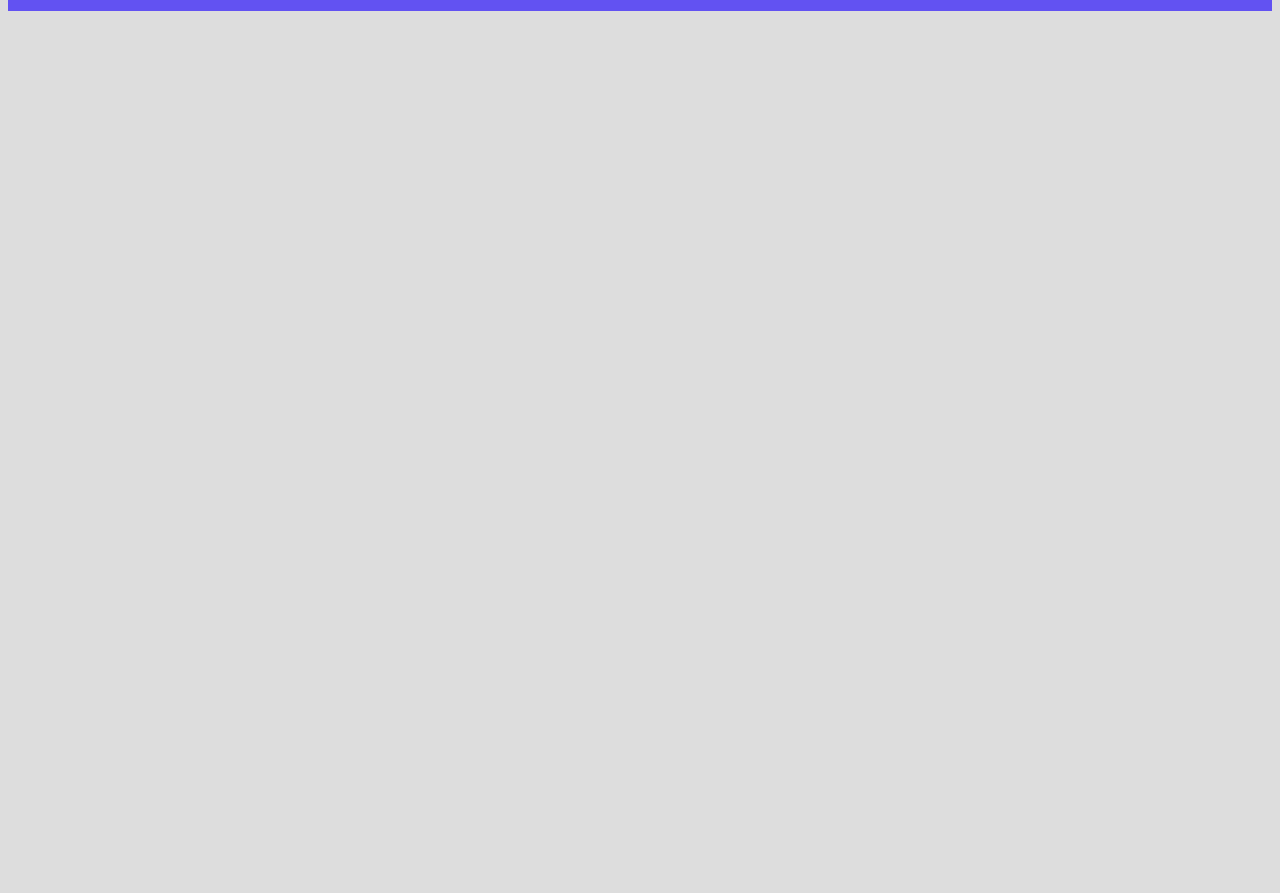
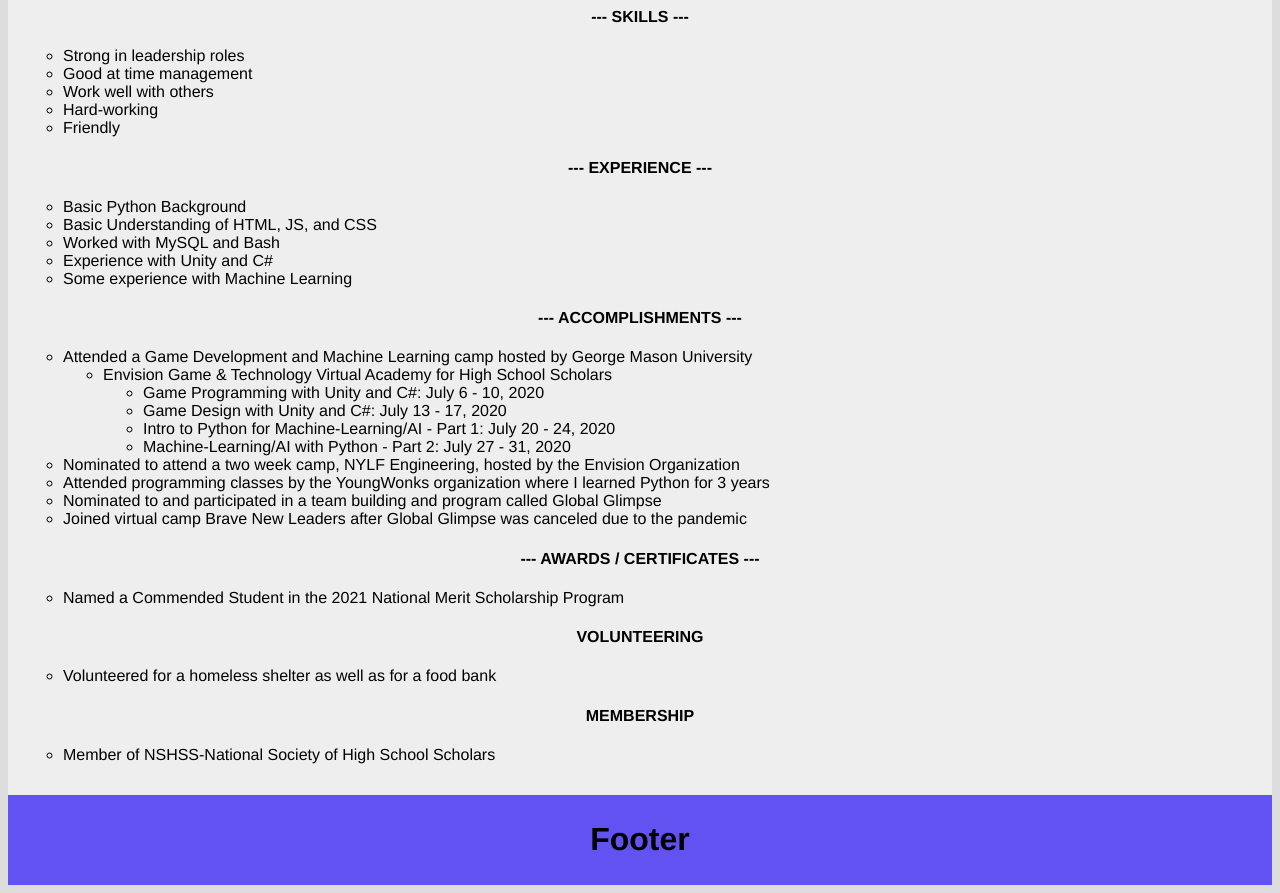
Before and after one commit to AN1H3M/simpleWebsite, a plain HTML site: page vsCode/simpleWebsite/index.html in a window 1280 px wide. Shown: the part 597-1490 px from the top of the page. Before the commit the page ends 800 px from the top, so only its background shows below. Drawn offline with Linux system fonts and the light colour scheme.

Commit message:
all content added except for contacts. Need styling and logic

```diff
--- a/vsCode/simpleWebsite/index.html
+++ b/vsCode/simpleWebsite/index.html
@@ -22,8 +22,72 @@
             <h1>Hello, I'm Ayush Baruah</h1>
         </div>
         <div class = "summary">
-            <h4 id = "summaryTitle">- Summary</h4>
+            <h4 id = "headingTitle">–-- Summary ---</h4>
             <p>I am an incoming Sophomore in Oregon State University. I’ve always interacted with coding languages and have periodically worked on small projects throughout my life. I’ve interacted with different languages and took classes to further my understanding and proficiency. I’m still a student and always will be so I’m always willing to learn new skills and new methods to be successful.</p>
+        </div>
+        <div class = "degrees">
+            <h4 id = "headingTitle">--- Degrees ---</h4>
+            <ul>
+                <li>Completed Highschool Diploma at American High School in Fremont, CA</li>
+                <li>Currently working on a Computer Science BS at Oregon State University</li>
+            </ul>
+        </div>
+        <div class = "skills">
+            <h4 id = "headingTitle">--- Skills ---</h4>
+            <ul>
+                <li>Strong in leadership roles</li>
+                <li>Good at time management</li>
+                <li>Work well with others</li>
+                <li>Hard-working</li>
+                <li>Friendly</li>
+            </ul>
+        </div>
+        <div class = "experience">
+            <h4 id = "headingTitle">--- Experience ---</h4>
+            <ul>
+                <li>Basic Python Background</li>
+                <li>Basic Understanding of HTML, JS, and CSS</li>
+                <li>Worked with MySQL and Bash</li>
+                <li>Experience with Unity and C#</li>
+                <li>Some experience with Machine Learning</li>
+            </ul>
+        </div>
+        <div class = "accomplishments">
+            <h4 id = "headingTitle">--- Accomplishments ---</h4>
+            <ul>
+                <li>Attended a Game Development and Machine Learning camp hosted by George Mason University</li>
+                <ul>
+                    <li>Envision Game & Technology Virtual Academy for High School Scholars</li>
+                    <ul>
+                        <li>Game Programming with Unity and C#: July 6 - 10, 2020</li>
+                        <li>Game Design with Unity and C#: July 13 - 17, 2020</li>
+                        <li>Intro to Python for Machine-Learning/AI - Part 1: July 20 - 24, 2020</li>
+                        <li>Machine-Learning/AI with Python - Part 2: July 27 - 31, 2020 </li>
+                    </ul>
+                </ul>
+                <li>Nominated to attend a two week camp, NYLF Engineering, hosted by the Envision Organization</li>
+                <li>Attended programming classes by the YoungWonks organization where I learned Python for 3 years</li>
+                <li>Nominated to and participated in a team building and program called Global Glimpse</li>
+                <li>Joined virtual camp Brave New Leaders after Global Glimpse was canceled due to the pandemic</li>
+            </ul>
+        </div>
+        <div class = "awards">
+            <h4 id = "headingTitle">--- Awards / Certificates ---</h4>
+            <ul>
+                <li>Named a Commended Student in the 2021 National Merit Scholarship Program</li>
+            </ul>
+        </div>
+        <div class = "volunteering">
+            <h4 id = "headingTitle">Volunteering</h4>
+            <ul>
+                <li>Volunteered for a homeless shelter as well as for a food bank</li>
+            </ul>
+        </div>
+        <div class = "membership">
+            <h4 id = "headingTitle">Membership</h4>
+            <ul>
+                <li>Member of NSHSS-National Society of High School Scholars</li>
+            </ul>
         </div>
     </div>
     <div class = "footer">
--- a/vsCode/simpleWebsite/main.css
+++ b/vsCode/simpleWebsite/main.css
@@ -16,22 +16,15 @@ body {
 
 ul {
     font-family: helvetica;
+    text-align:justify;
 }
 
 li {
   list-style: circle;
 }
 
-.list {
-  list-style: square;
-}
-
 * {
   box-sizing: border-box;
-}
-
-#msg {
-  font-family: monospace;
 }
 
 .navBar {
@@ -76,7 +69,7 @@ li {
   text-align: left;
 }
 
-#summaryTitle {
+#headingTitle {
   text-transform: uppercase;
 }
 .mainContent .summary {
```
